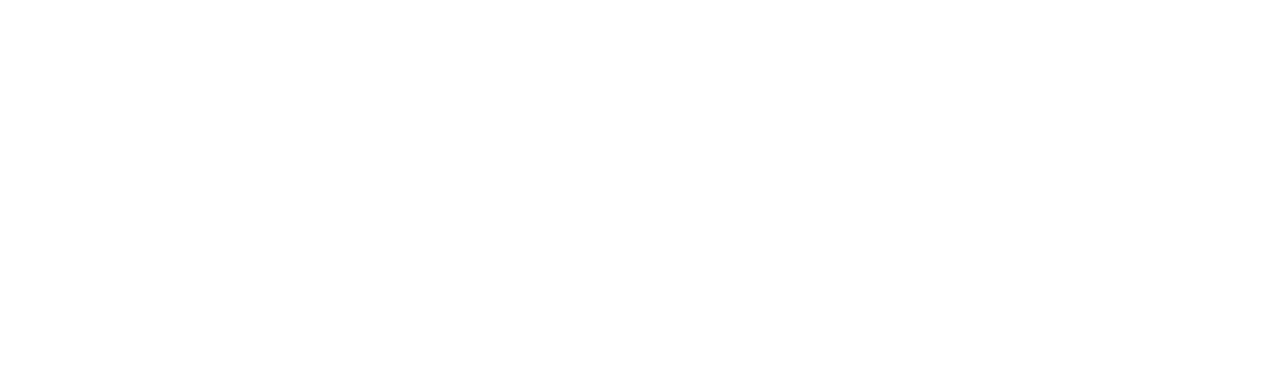
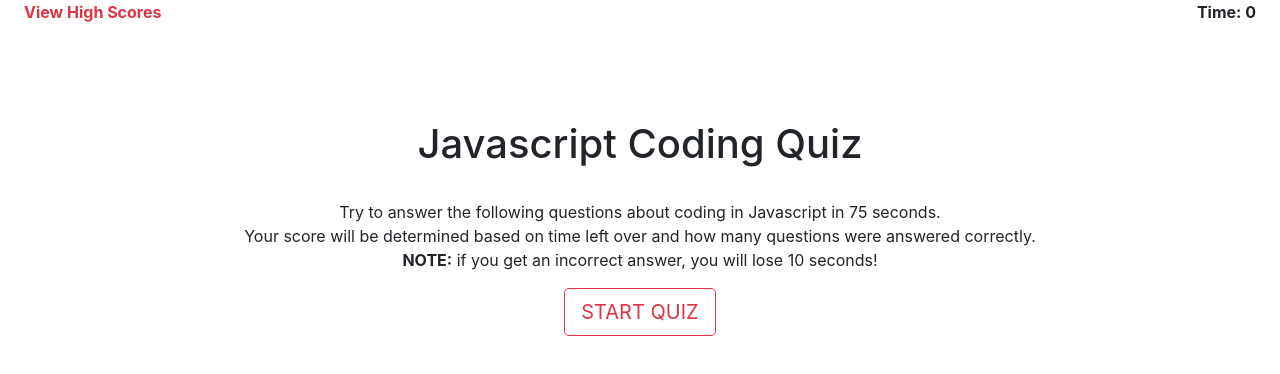
Before and after one commit to Eelektrick/Code-Quiz, a plain HTML site: page index.html in a window 1280 px wide. Drawn offline with nearby package versions, Linux system fonts and the light colour scheme.

Commit message:
Start of index.html set up for quiz

```diff
--- a/index.html
+++ b/index.html
@@ -12,6 +12,31 @@
   </head>
   <body>
 
+    <!-- header with link to top scores and the countdown timer -->
+    <header>
+      <a href="#" class="ml-4 text-danger font-weight-bold">View High Scores</a>
+      <span id="timer" class="float-right mr-4 font-weight-bold">Time: 0</span>
+    </header>
+
+    <!-- container with explaination and button to start -->
+    <div class="container">
+      <div class="row justify-content-center mt-5 pt-5 ">
+        <h1>Javascript Coding Quiz</h1>
+        <div class="col-md-12 text-center pt-4">
+          <p>
+            Try to answer the following questions about coding in Javascript in 75 seconds.<br>
+            Your score will be determined based on time left over and how many questions were answered correctly.<br>
+            <strong>NOTE:</strong> if you get an incorrect answer, you will lose 10 seconds!
+          </p>
+          <button type="button" id="startBtn" class="btn btn-outline-danger btn-lg">START QUIZ</button>
+        </div>
+      </div>
+    </div>
+
+    <!-- Q&A portion after clicking start -->
+
+    <!-- Finished screen to show final score and enter initials to save top score -->
+
     <!-- Optional JavaScript -->
     <script src="assets/quiz.js"></script>
     <!-- jQuery first, then Popper.js, then Bootstrap JS -->
```
